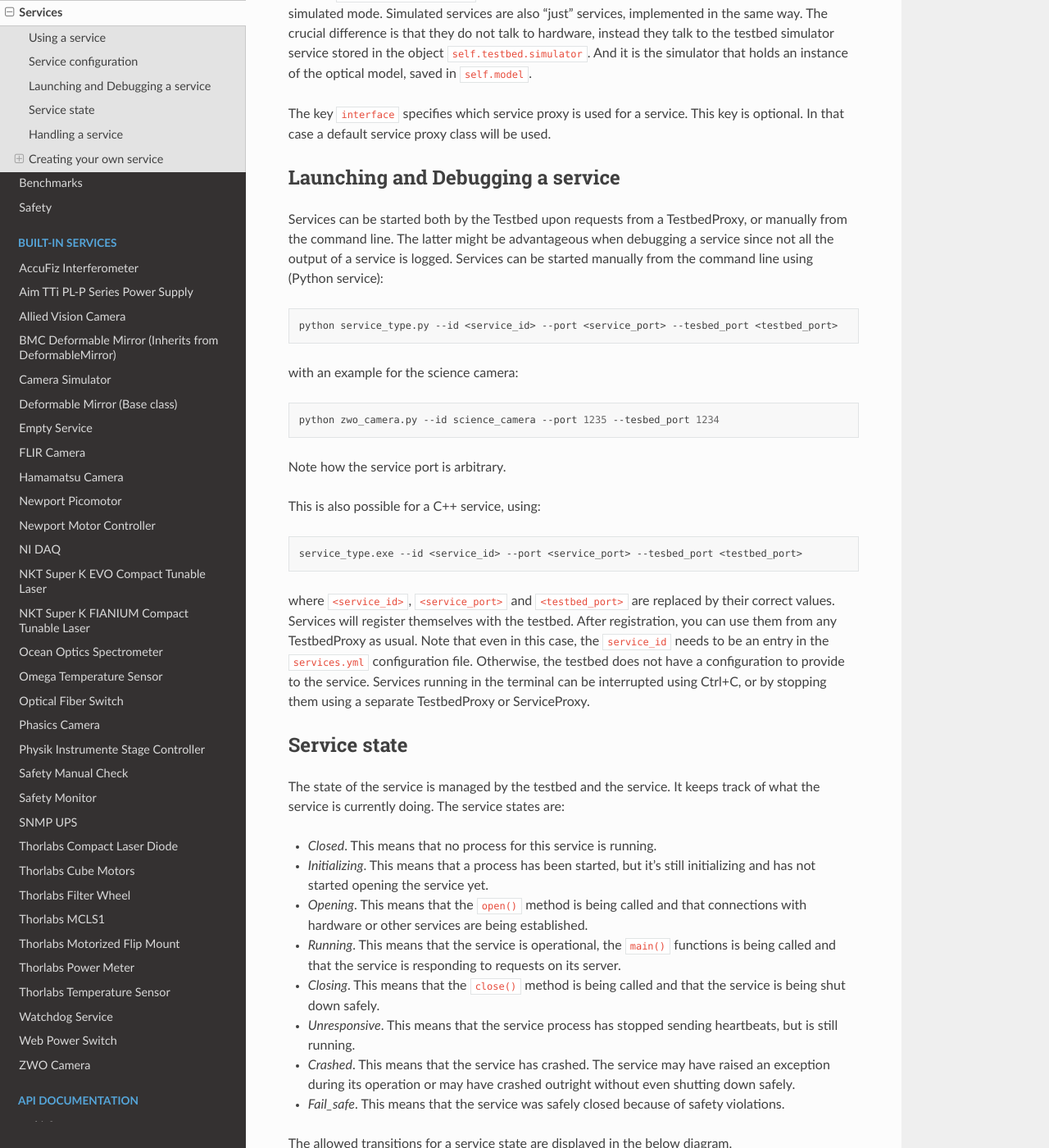
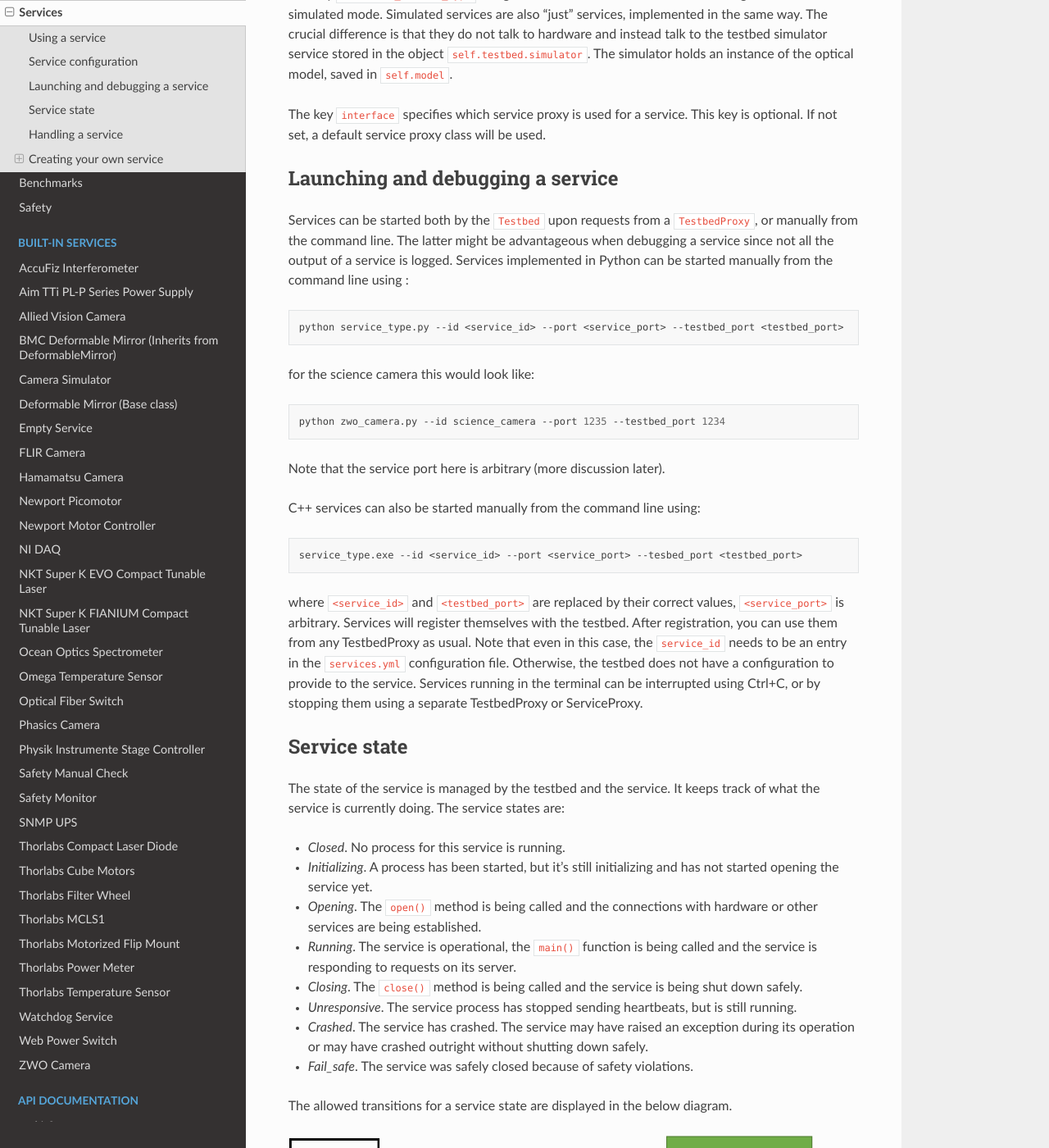
Before and after one commit to spacetelescope/catkit2, a Sphinx documentation site: the page built from docs/services.rst, in a window 1280 px wide and 1400 px high, scrolled down 1810 px. Shown: the whole window at 82% size. Built offline with Sphinx 7.4.7 and the Read the Docs theme 3.1.0, drawn with Linux system fonts in a browser that asks for light colours; some of the changed text lies outside the part shown.

Commit message:
service docs typos and grammatical fixes

```diff
--- a/docs/services.rst
+++ b/docs/services.rst
@@ -21,8 +21,8 @@
 
     science_camera = testbed.get_service('science_camera')
 
-The service proxy will automatically start the service as soon as you try to access one of its attributes (property or command or datastream) if it is not already running, and will raise an exception if the
-service has crashed or is in failsafe mode. You can then use the service proxy to call methods, access properties and
+The service proxy will automatically start the service as soon as you try to access one of its attributes (property, command or datastream) if it is not already running, and will raise an exception if the
+service has crashed or is in failsafe mode. You can then use the service proxy to call methods, or access properties and
 datastreams of the service as usual.
 
 Service configuration
@@ -34,9 +34,9 @@
 - The **general** setup block
 - The **service-specific** parameter block
 
-The **service-specific parameter block** contains any parameters specific to the service in question
+The **service-specific** parameter block contains any parameters specific to the service in question.
 
-The **general setup block** contains four standardized entries, although not all of them are mandatory:
+The **general** setup block contains four standardized entries, although not all of them are mandatory:
 
     - `service_type`
     - `simulated_service_type`
@@ -56,8 +56,8 @@
       ... # -> specific parameter block
 
 The "name" of a service, in the above example ``science_camera``, is called the ``service_id`` and needs to be unique
-across all services. You can have several services use the same ``service_type``, for example all of ``cam1``, ``cam2``
-and ``cam3`` using ``service_type: zwo_camera``, but you cannot duplicate service IDs.
+across all services. You can however have several services use the same ``service_type``. For example, you can have three camera serviced with
+``service_ids`` ``cam1``, ``cam2`` and ``cam3`` all using ``service_type: zwo_camera``, but you cannot duplicate service IDs.
 
 You can find example service configurations for each service type in the documentation of the built-in services.
 
@@ -69,37 +69,37 @@
 
 The key ``simulated_service_type`` designates which service is used when running the testbed in simulated mode.
 Simulated services are also "just" services, implemented in the same way. The crucial difference is that they do not
-talk to hardware, instead they talk to the testbed simulator service stored in the object ``self.testbed.simulator``. And it is
-the simulator that holds an instance of the optical model, saved in ``self.model``.
+talk to hardware and instead talk to the testbed simulator service stored in the object ``self.testbed.simulator``.
+The simulator holds an instance of the optical model, saved in ``self.model``.
 
-The key ``interface`` specifies which service proxy is used for a service. This key is optional. In that case a default service proxy class will be used.
+The key ``interface`` specifies which service proxy is used for a service. This key is optional. If not set, a default service proxy class will be used.
 
-Launching and Debugging a service
+Launching and debugging a service
 ---------------------------------
 
-Services can be started both by the Testbed upon requests from a TestbedProxy, or manually from the command line. The
-latter might be advantageous when debugging a service since not all the output of a service is logged. Services can be
-started manually from the command line using (Python service):
+Services can be started both by the ``Testbed`` upon requests from a ``TestbedProxy``, or manually from the command line. The
+latter might be advantageous when debugging a service since not all the output of a service is logged. Services implemented in Python can be
+started manually from the command line using :
 
 .. code-block:: bash
 
-    python service_type.py --id <service_id> --port <service_port> --tesbed_port <testbed_port>
+    python service_type.py --id <service_id> --port <service_port> --testbed_port <testbed_port>
 
-with an example for the science camera:
+for the science camera this would look like:
 
 .. code-block:: bash
 
-    python zwo_camera.py --id science_camera --port 1235 --tesbed_port 1234
+    python zwo_camera.py --id science_camera --port 1235 --testbed_port 1234
 
-Note how the service port is arbitrary.
+Note that the service port here is arbitrary (more discussion later).
 
-This is also possible for a C++ service, using:
+C++ services can also be started manually from the command line using:
 
 .. code-block:: bash
 
     service_type.exe --id <service_id> --port <service_port> --tesbed_port <testbed_port>
 
-where ``<service_id>``, ``<service_port>`` and ``<testbed_port>`` are replaced by their correct values. Services will
+where ``<service_id>`` and ``<testbed_port>`` are replaced by their correct values, ``<service_port>`` is arbitrary. Services will
 register themselves with the testbed. After registration, you can use them from any TestbedProxy as usual. Note that
 even in this case, the ``service_id`` needs to be an entry in the ``services.yml`` configuration file. Otherwise, the
 testbed does not have a configuration to provide to the service. Services running in the terminal can be interrupted
@@ -110,14 +110,14 @@
 
 The state of the service is managed by the testbed and the service. It keeps track of what the service is currently doing. The service states are:
 
-* *Closed*. This means that no process for this service is running.
-* *Initializing*. This means that a process has been started, but it's still initializing and has not started opening the service yet.
-* *Opening*. This means that the ``open()`` method is being called and that connections with hardware or other services are being established.
-* *Running*. This means that the service is operational, the ``main()`` functions is being called and that the service is responding to requests on its server.
-* *Closing*. This means that the ``close()`` method is being called and that the service is being shut down safely.
-* *Unresponsive*. This means that the service process has stopped sending heartbeats, but is still running.
-* *Crashed*. This means that the service has crashed. The service may have raised an exception during its operation or may have crashed outright without even shutting down safely.
-* *Fail_safe*. This means that the service was safely closed because of safety violations.
+* *Closed*. No process for this service is running.
+* *Initializing*. A process has been started, but it's still initializing and has not started opening the service yet.
+* *Opening*. The ``open()`` method is being called and the connections with hardware or other services are being established.
+* *Running*. The service is operational, the ``main()`` function is being called and the service is responding to requests on its server.
+* *Closing*. The ``close()`` method is being called and the service is being shut down safely.
+* *Unresponsive*. The service process has stopped sending heartbeats, but is still running.
+* *Crashed*. The service has crashed. The service may have raised an exception during its operation or may have crashed outright without shutting down safely.
+* *Fail_safe*. The service was safely closed because of safety violations.
 
 The allowed transitions for a service state are displayed in the below diagram.
 
@@ -195,10 +195,10 @@
    - Service proxies inherit from ``ServiceProxy``
 
 When implementing a service, you need to implement at least the following methods:
-- ``init()``: This method is called when the service process is started. Contains all the code that is needed to initialize the service. This includes for example reading any variables from the service configuration that are needed for the service to run.
-- ``open()``: This method is called when the service is started. Contains all the code that is needed to start the service and make it operational in this method. This includes for example establishing connections with hardware or other services, and starting any threads that are needed for the service to run.
-- ``main()``: This method is called when the service is running. Contains all the code that is needed to keep the service running in this method.
-- ``close()``: This method is called when the service is stopped. Contains all the code that is needed to safely shut down the service in this method. This includes for example closing connections with hardware or other services, and stopping any threads that were started in the ``open()`` method.
+- ``init()``: Called when the service process is started. Contains all the code that is needed to initialize the service. For example, this includes reading any variables from the service configuration that are needed for the service to run.
+- ``open()``: Called when the service is started. Contains all the code that is needed to start the service and make it operational. For example, this includes establishing connections with hardware or other services, and starting any threads that are needed for the service to run.
+- ``main()``: Called when the service is running. Contains all the code that is needed to keep the service running.
+- ``close()``: Called when the service is stopped. Contains all the code that is needed to safely shut down the service. For example, this includes closing connections with hardware or other services, and stopping any threads that were started in the ``open()`` method.
 
 At the end of a service file, you need to add the following code to allow the service to be started:
 
```
Also changed, not shown: other parts of docs/services.rst (+3 -3 lines).
